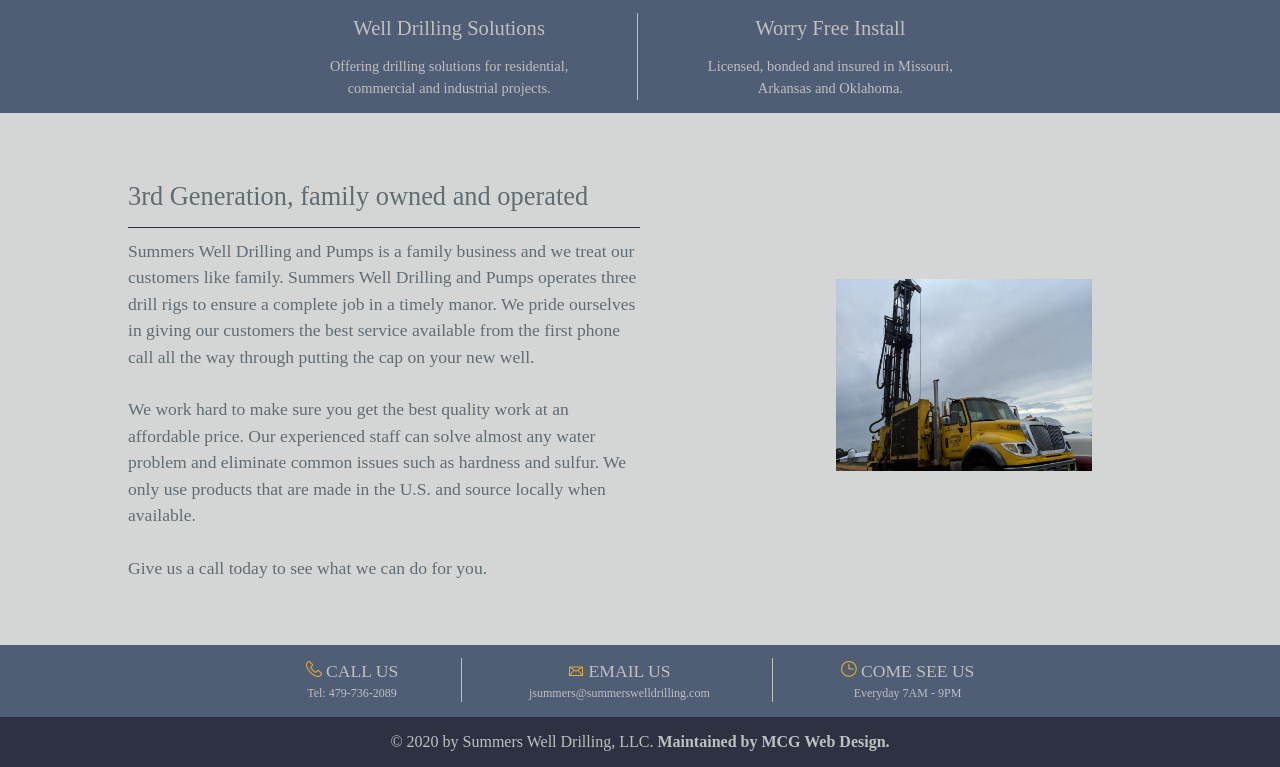
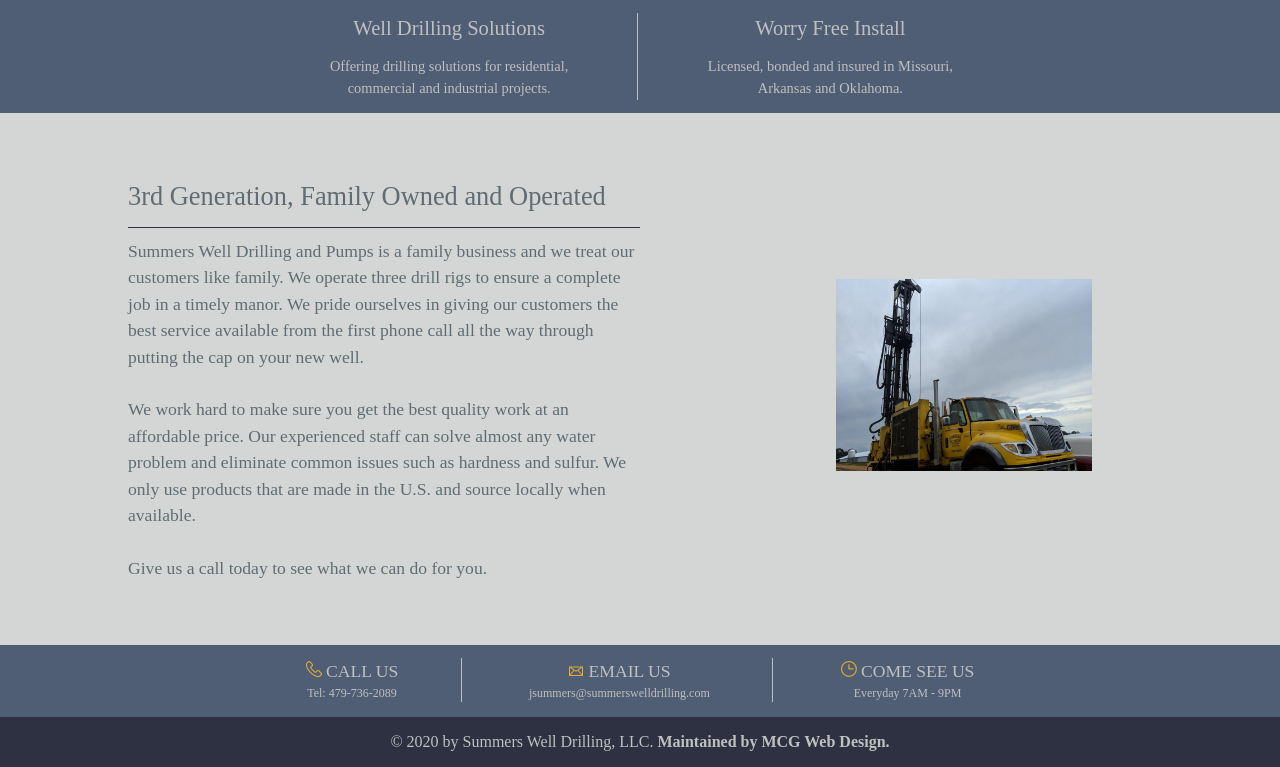
Before and after one commit to jamess999888/SummersDrilling, a Jekyll site: the page built from index.md, in a window 1280 px wide. Shown: the part 622-1389 px from the top of the page. Built offline with Jekyll 4.4.1, drawn with Linux system fonts in a browser that asks for light colours; our own code applies the rules of GitHub Pages for plain Markdown files.

Commit message:
wording in about us area

```diff
--- a/index.md
+++ b/index.md
@@ -45,11 +45,11 @@
 <div class="content">
 	<div class="content-left">
 		<div class="content-left-header">
-			<h2>3rd Generation, family owned and operated</h2>
+			<h2>3rd Generation, Family Owned and Operated</h2>
 		</div>
 		<div class="content-left-body">
 			Summers Well Drilling and Pumps is a family business and we treat our customers like family.
-			Summers Well Drilling and Pumps operates three drill rigs to ensure a complete job in a timely manor. We pride ourselves in giving our customers the best service available from the first phone call all the way through putting the cap on your new well.<br /><br />
+			We operate three drill rigs to ensure a complete job in a timely manor. We pride ourselves in giving our customers the best service available from the first phone call all the way through putting the cap on your new well.<br /><br />
 			We work hard to make sure you get the best quality work at an affordable price. Our experienced staff can solve almost any water problem and eliminate common issues such as hardness and sulfur. We only use products that are made in the U.S. and source locally when available.<br /> <br />
 			Give us a call today to see what we can do for you.
 		</div>
```
